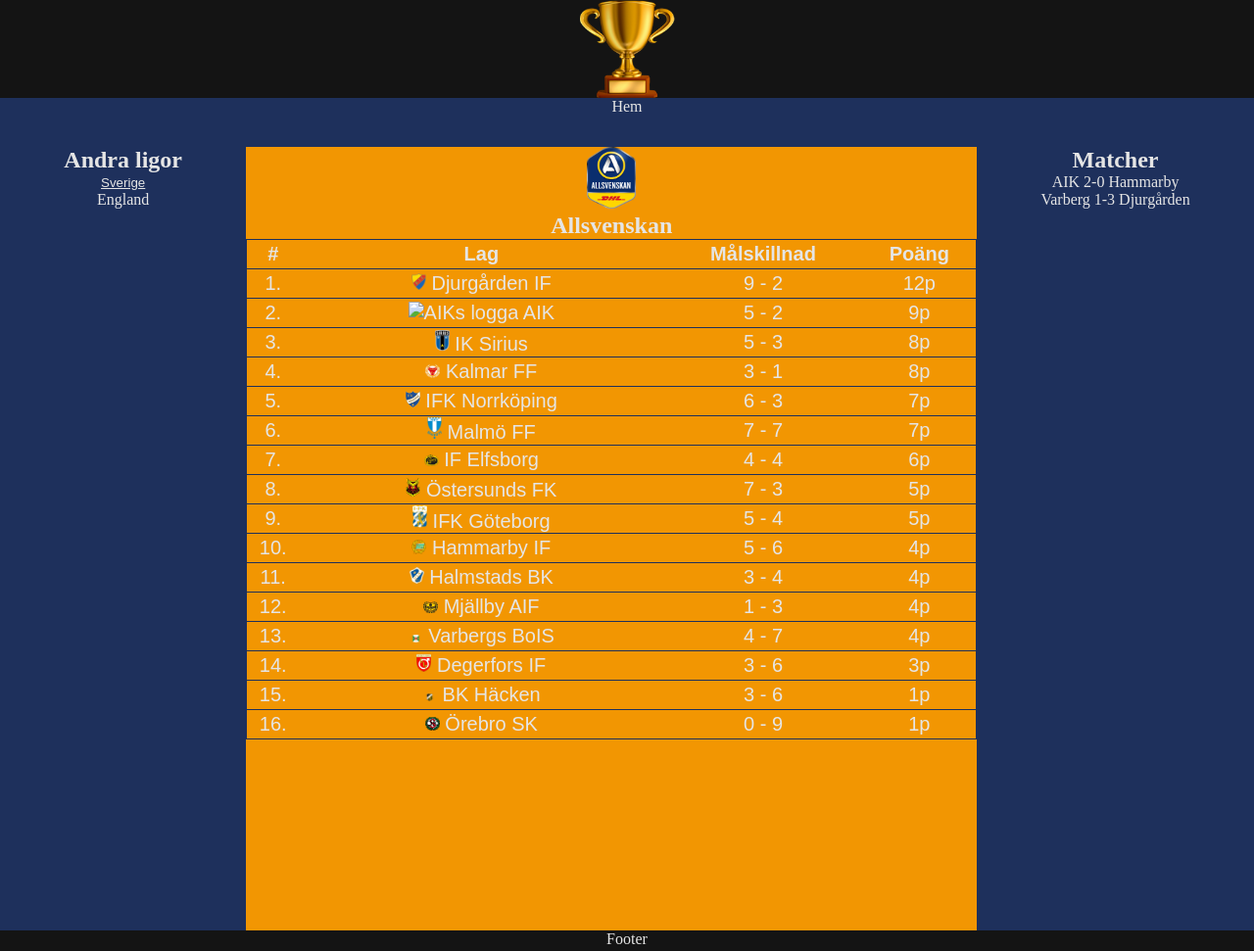
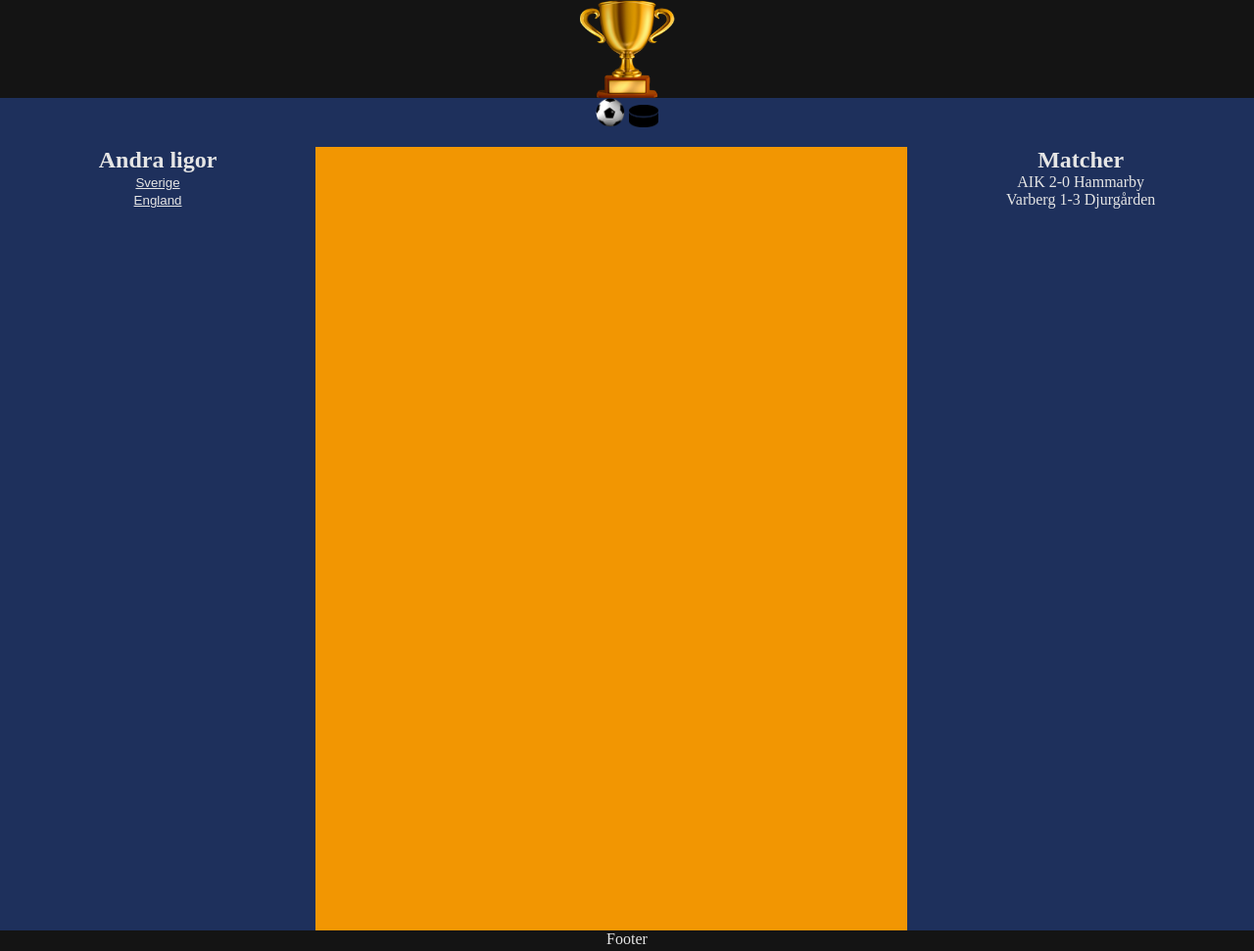
Before and after one commit to Lorens123/Sport24, a plain HTML site: page index.html in a window 1280 px wide. Shown: the whole page at 98% size. Drawn offline with Linux system fonts and the light colour scheme.

Commit message:
Lite ändringar i ligorlistan

```diff
--- a/app.js
+++ b/app.js
@@ -1,8 +1,8 @@
-let swedenButton = document.querySelector(".sweden-button");
-let swedenMenu = document.querySelector(".sweden-menu");
+let countryButton = document.querySelector(".country-button");
+let countryMenu = document.querySelector(".country-menu");
 
-swedenButton.addEventListener("click", toggleswedenMenu);
+countryButton.addEventListener("click", togglecountryMenu);
 
-function toggleswedenMenu() {
-    swedenMenu.classList.toggle("hidden");
+function togglecountryMenu() {
+    countryMenu.classList.toggle("hidden");
 }
--- a/index.html
+++ b/index.html
@@ -19,8 +19,15 @@
       </header>
     <nav>
         <ul>
-            <li>
-                <a href="index.html">Hem</a>
+            <li >
+
+                <a href="http://">
+                    <img src="img/fotboll.png" alt="Fotbolls icon" width="30px">
+                </a>
+                <a href="http://">
+                    <img src="img/puck.png" alt="Puck icon" width="30px">
+                </a>
+
             </li>
         </ul>
     </nav>
@@ -30,12 +37,12 @@
             <h1>Andra ligor</h1>
             <div>
             <div >
-                <button class="sweden-button">Sverige</button>
-                <div class="sweden-menu hidden">
+                <button class="country-button">Sverige</button>
+                <div class="country-menu hidden">
                 <ul>
                     <li>
                         <a href="allsvenskan.html">Allsvenskan</a></li>
-                    <li><a href="#"></a>A</li>
+                    <li><a href="#">Superettan</a></li>
                     <li><a href="http://"></a>A</li>
                     <li><a href="http://"></a>A</li>
 
@@ -43,169 +50,24 @@
                </div>
             </div>
 
-            <ul>England</ul>
+            <div>
+                <button class="country-button">England</button>
+                <div class="country-menu hidden">
+                    <ul>
+                        <li>
+                            <a href="#">Premier League</a>
+                        </li>
+                        <li><a href="#"></a>Championship</li>
+                        <li><a href="http://"></a>A</li>
+                        <li><a href="http://"></a>A</li>
+
+                    </ul>
+                </div>
+            </div>
             </div>
         </article>
         <article class="main-article">
-            <img src="img/allsvenskan-logo.png" alt="Allsvenskans logga" width="50px">
-            <h1 class="league-title">Allsvenskan</h1>
-            <div class="table-div">
-            <table>
-                <tr>
-                    <th>#</th>
-                    <th class="lag-class">Lag</th>
-                    <th>Målskillnad</th>
-                    <th>Poäng</th>
-                </tr>
-                <tr>
-                    <td>1.</td>
-                    <td class="lag-class">
-                    <img src="img/djurgarden-logo.png" alt="Djurgårdens logga" width = 15px>
-                    Djurgården IF
-                    </td>
-                    <td>9 - 2</td>
-                    <td>12p</td>
-                </tr>
-                <tr>
-                    <td>2.</td>
-                    <td class="lag-class">
-                        <img src="img/aik-logo.png" alt="AIKs logga" width = "15px">
-                        AIK
-                    </td>
-                    <td>5 - 2</td>
-                    <td>9p</td>
 
-                </tr>
-                <tr>
-                    <td>3.</td>
-                    <td class="lag-class">
-                        <img src="img/sirius-logo.png" alt="Sirius Logga" width = 15px>
-                        IK Sirius
-                    </td>
-                    <td>5 - 3</td>
-                    <td>8p</td>
-                </tr>
-                <tr>
-                    <td>4.</td>
-                    <td class="lag-class">
-                        <img src="img/kalmar-logo.png" alt="Kalmars Logga" width="15px">
-                        Kalmar FF
-                    </td>
-                    <td>3 - 1</td>
-                    <td>8p</td>
-                </tr>
-                <tr>
-                    <td>5.</td>
-                    <td class="lag-class">
-                        <img src="img/ifknorrkoping-logo.png" alt="Norrköpings logga" width="15px">
-                        IFK Norrköping
-                    </td>
-                    <td>6 - 3</td>
-                    <td>7p</td>
-                </tr>
-                <tr>
-                    <td>6.</td>
-                    <td class="lag-class">
-                        <img src="img/malmoff-logo.png" alt="Malmö FFs logga" width=15px>
-                        Malmö FF
-                    </td>
-                    <td>7 - 7</td>
-                    <td>7p</td>
-                </tr>
-                <tr>
-                    <td>7.</td>
-                    <td>
-                        <img src="img/elfsborg-logga.png" alt="Elfsborgs logga" width="15px">
-                        IF Elfsborg
-                    </td>
-                    <td>4 - 4</td>
-                    <td>6p</td>
-                </tr>
-                <tr>
-                    <td>8.</td>
-                    <td>
-                        <img src="img/ostersunds-logo.png" alt="" width="15px">
-                        Östersunds FK
-                    </td>
-                    <td>7 - 3</td>
-                    <td>5p</td>
-                </tr>
-                <tr>
-                    <td>9.</td>
-                    <td>
-                        <img src="img/ifkgoteborg-logo.png" alt="IFK Göteborgs logga" width="15px">
-                        IFK Göteborg
-                    </td>
-                    <td>5 - 4</td>
-                    <td>5p</td>
-                </tr>
-                <tr>
-                    <td>10.</td>
-                    <td>
-                        <img src="img/hammarby-logo.png" alt="Hammarbys logga" width="15px">
-                        Hammarby IF
-                    </td>
-                    <td>5 - 6</td>
-                    <td>4p</td>
-                </tr>
-                <tr>
-                    <td>11.</td>
-                    <td>
-                        <img src="img/halmstad-logo.png" alt="Halmstads logga" width="15px">
-                        Halmstads BK
-                    </td>
-                    <td>3 - 4</td>
-                    <td>4p</td>
-                </tr>
-                <tr>
-                    <td>12.</td>
-                    <td>
-                        <img src="img/mjallby-logo.png" alt="Mjällby logga" width="15px">
-                        Mjällby AIF
-                    </td>
-                    <td>1 - 3</td>
-                    <td>4p</td>
-                </tr>
-                <tr>
-                    <td>13.</td>
-                    <td>
-                        <img src="img/varberg-logo.png" alt="Varberg logga" width="15px">
-                        Varbergs BoIS
-                    </td>
-                    <td>4 - 7</td>
-                    <td>4p</td>
-                </tr>
-                <tr>
-                    <td>14.</td>
-                    <td>
-                        <img src="img/degerfors-logo.png" alt="Degerfors logga" width="15px">
-                        Degerfors IF
-                    </td>
-                    <td>3 - 6</td>
-                    <td>3p</td>
-                </tr>
-                <tr>
-                    <td>15.</td>
-                    <td>
-                        <img src="img/hacken-logo.png" alt="Häckens logga" width="15px">
-                        BK Häcken
-                    </td>
-                    <td>3 - 6</td>
-                    <td>1p</td>
-                </tr>
-                <tr>
-                    <td>16.</td>
-                    <td>
-                        <img src="img/orebro-logo.png" alt="Örebro logga" width="15px">
-                        Örebro SK
-                    </td>
-                    <td>0 - 9</td>
-                    <td>1p</td>
-                </tr>
-
-
-            </table>
-            </div>
 
         </article>
         <article class="right-article">
--- a/style.css
+++ b/style.css
@@ -17,6 +17,8 @@
   font-size: large;
 }
 nav {
+  display: flex;
+  justify-content: center;
   background-color: var(--spacecadet);
   width: 100%;
   height: 50px;
@@ -89,3 +91,7 @@
 a {
   color: #e5e5e5;
 }
+.nav-li {
+  display: flex;
+  justify-content: space-between;
+}
```
Also changed, not shown: allsvenskan.html (+8 -6 lines), img/fotboll.png (added), img/puck.png (added).
